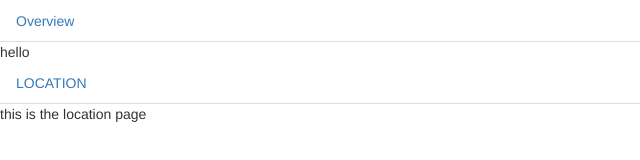
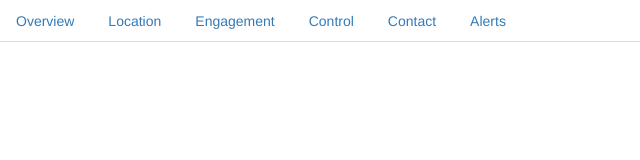
Before and after one commit to gitter-badger/muduno1, a website: page app/index.html in a window 1280 px wide. Shown: the whole page, without its empty margins (0-640 px from the left). Drawn offline with nearby package versions, Linux system fonts and the light colour scheme; some packages are replaced by stand-ins of ours.

Commit message:
Added tabs prior to branching

```diff
--- a/app/index.html
+++ b/app/index.html
@@ -15,20 +15,15 @@
 <div ng-controller="OverviewCtrl">
 
     <ul class="nav nav-tabs">
-        <li role="presentation"><a href="">Overview</a></li>
+        <li role="presentation"><a href="" ng-click="tab = 1">{{'Overview'}}</a></li>
+        <li role="presentation"><a href="" ng-click="tab = 2">{{'Location'}}</a></li>
+        <li role="presentation"><a href="" ng-click="tab = 3">{{'Engagement'}}</a></li>
+        <li role="presentation"><a href="" ng-click="tab = 4">{{'Control'}}</a></li>
+        <li role="presentation"><a href="" ng-click="tab = 5">{{'Contact'}}</a></li>
+        <li role="presentation"><a href="" ng-click="tab = 2">{{'Alerts'}}</a></li>
     </ul>
 
-    <div>{{ greeting }}</div>
-
-</div>
-
-<div ng-controller="LocationCtrl">
-
-    <ul class="nav nav-tabs">
-        <li role="presentation"><a href="">{{'LOCATION'}}</a></li>
-    </ul>
-
-    <div>{{ greeting }}</div>
+    <div>{{ tab }}</div>
 
 </div>
 
```
